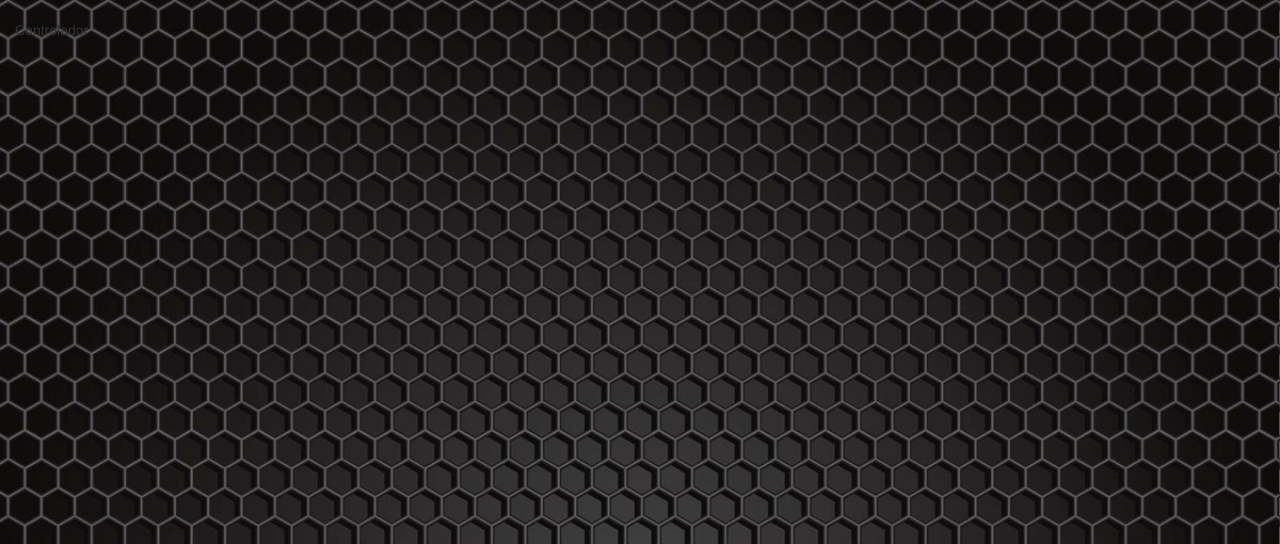
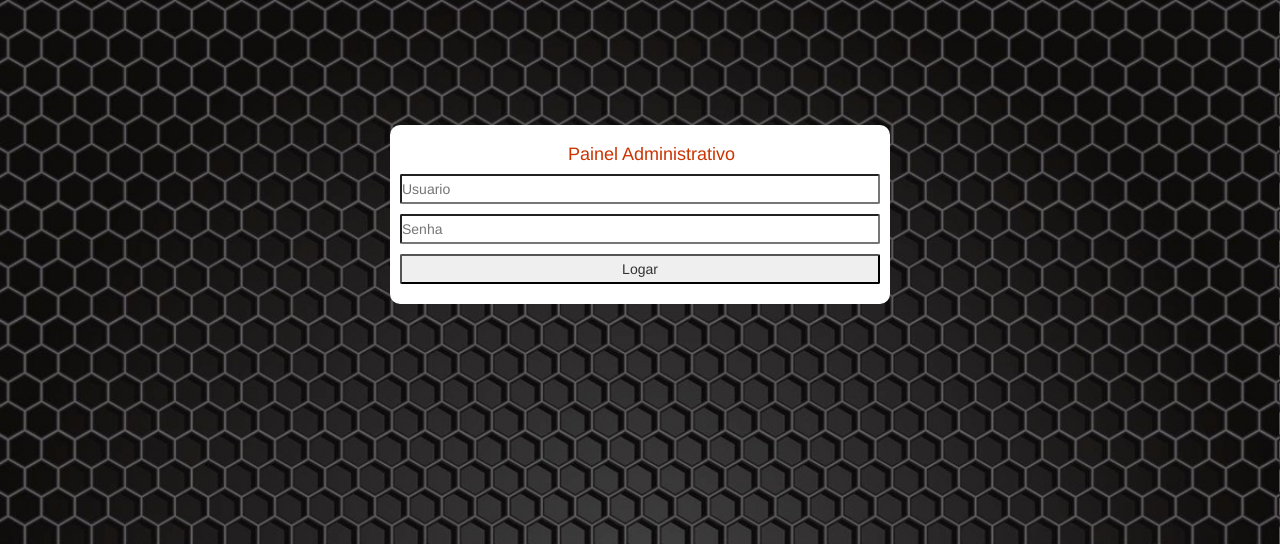
Before and after one commit to adriel1010/ifmadrugadao, a PHP site: page /controlador.php in a window 1280 px wide. Shown: the part 63-607 px from the top of the page. Run offline with PHP 8.4, Linux system fonts and the light colour scheme.

Commit message:
criando painel ADM

```diff
--- a/controlador.php
+++ b/controlador.php
@@ -1,5 +1,19 @@
 <?php require './visoes/menu.php';?>
 
-Controlador
+<form id="testando" >
 
+    <h4 id="paineladm"> Painel Administrativo</h4>
+     <p>
+                <input name="usuario" type="text" required="true" placeholder="Usuario"/>
+            </p>
+            <p>
+                <input name="senha" type="text" required="true" placeholder="Senha"/>
+            </p>
+
+            <p >
+                <input type="submit" value="Logar"/>
+            </p>
+
+
+</form>
 <?php require './visoes/rodape.php';?>
--- a/recursos/css/estilo.css
+++ b/recursos/css/estilo.css
@@ -21,3 +21,31 @@ footer#rodape{
     bottom:0;
     text-align: center;
 }
+h4#paineladm{
+    color: #cc3300;
+    margin-left: 35%;
+}
+
+form#testando{
+    margin-top: 10%;
+    margin-left: 30%;
+    background: white;
+    border-radius: 10px;
+    padding: 10px;
+    width: 500px;
+}
+
+form input[type='text']{
+
+    width: 100%;
+    border-radius: 2px;
+    height: 30px;
+
+}
+form input[type='submit']{
+
+    width: 100%;
+    border-radius: 2px;
+    height: 30px;
+
+}
```
